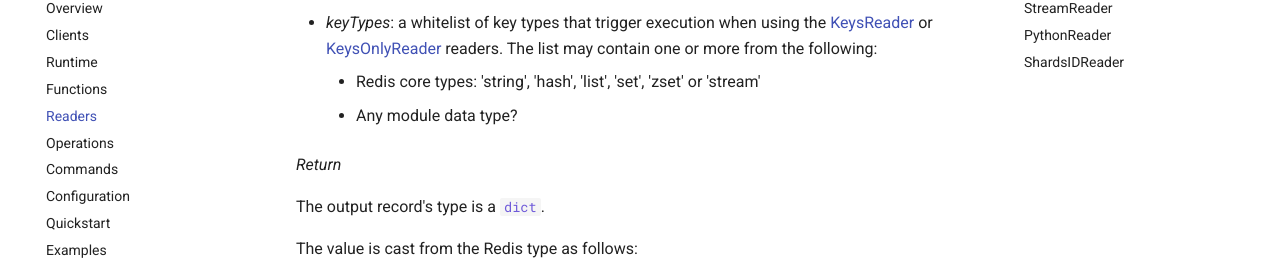
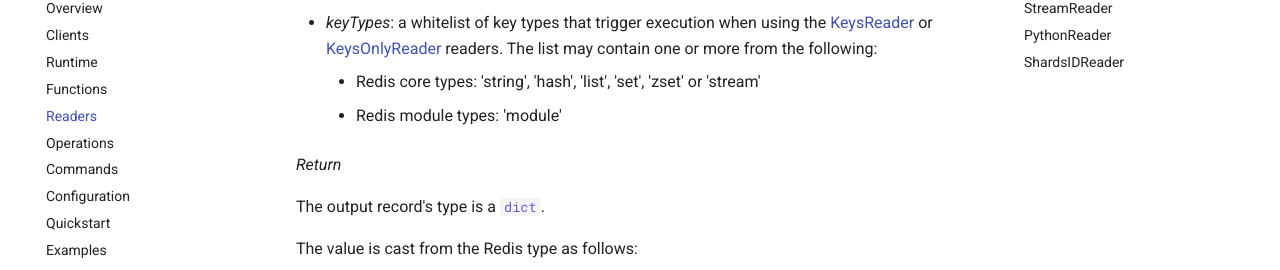
Before and after one commit to RedisGears/RedisGears, an MkDocs documentation site: the page built from docs/readers.md, in a window 1280 px wide and 900 px high, scrolled down 2058 px. Shown: the part 154-424 px from the top of the window. Built offline with MkDocs 1.6.1 and Material for MkDocs 9.7.7, drawn with Linux system fonts in a browser that asks for light colours; comment, search, counter and statistics services are not loaded.

Commit message:
Clarfies module type in readers

```diff
--- a/docs/readers.md
+++ b/docs/readers.md
@@ -77,7 +77,7 @@ _Arguments_
 
 * _keyTypes_: a whitelist of key types that trigger execution when using the [KeysReader](readers.md#keysreader) or [KeysOnlyReader](readers.md#keysonlyreaders) readers. The list may contain one or more from the following:
     * Redis core types: 'string', 'hash', 'list', 'set', 'zset' or 'stream'
-    * Any module data type?
+    * Redis module types: 'module'
 
 _Return_
 
```
